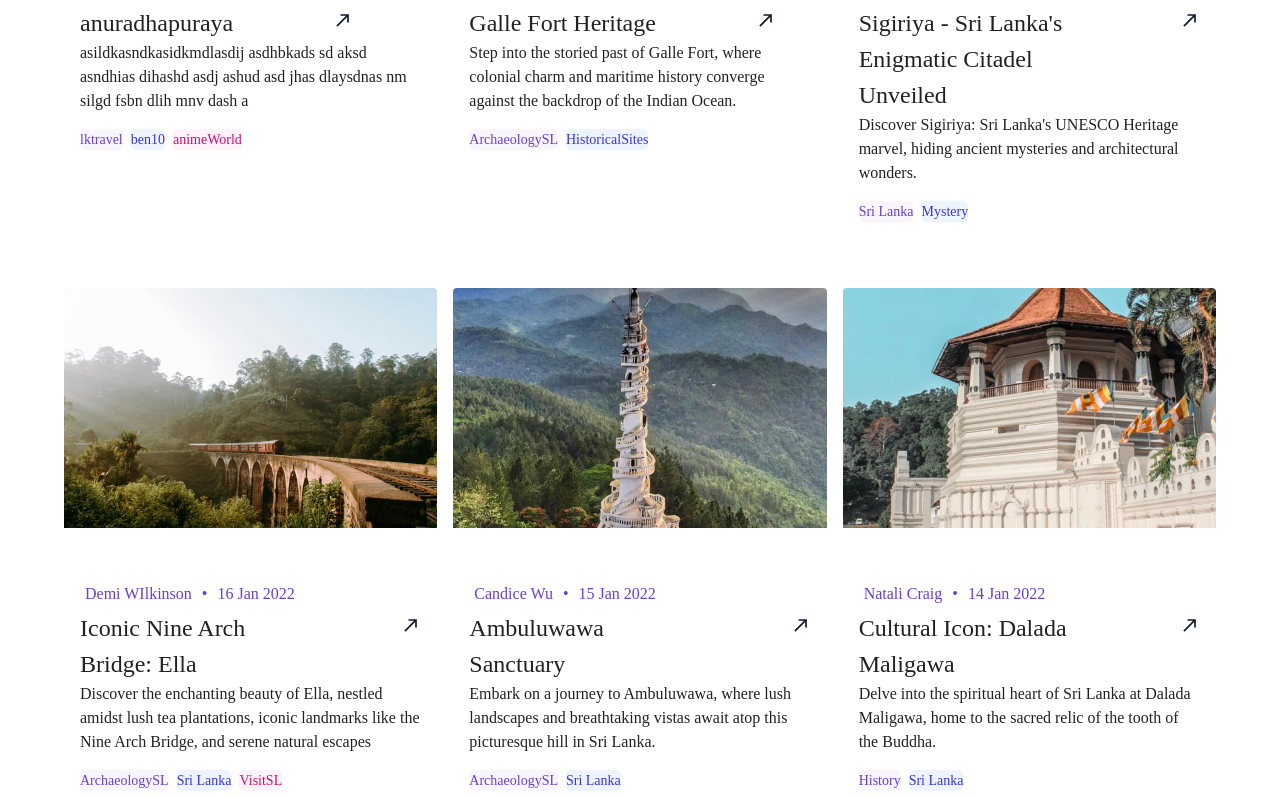
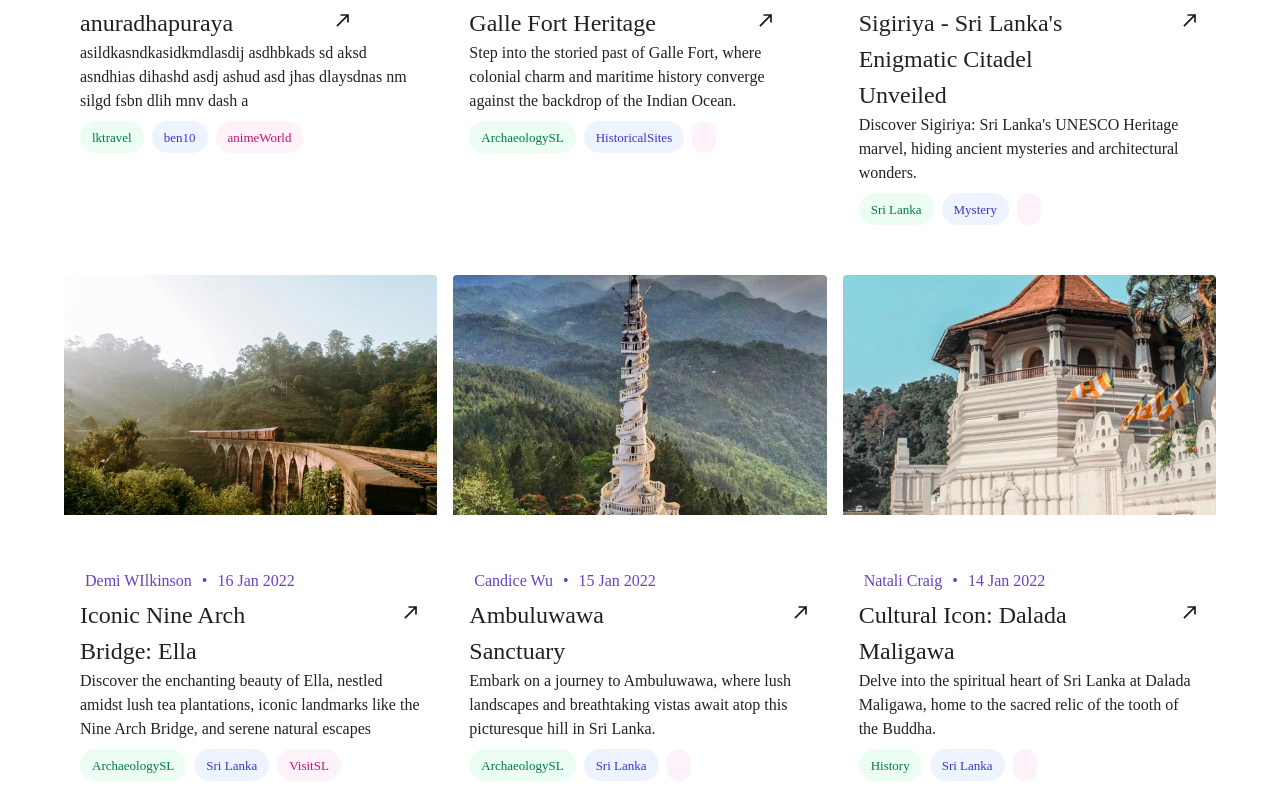
Before and after one commit to Software-Lifecycle-Consultants/slc-open-hms, a Next.js app: page /blog in a window 1280 px wide. Shown: the part 1202-2000 px from the top of the page. Built offline with nearby package versions, Linux system fonts and the light colour scheme.

Commit message:
Change data file user as author

```diff
--- a/app/blog/page.tsx
+++ b/app/blog/page.tsx
@@ -46,7 +46,7 @@ export default function blog(){
           <Grid key={item.id} item xs={12} sm={6} md={4}>
             <BlogCard
               image={item.image}
-              user={item.user}
+              author={item.author}
               date={item.date}
               title={item.title}
               description={item.description}
--- a/components/blogPage/blogcard.tsx
+++ b/components/blogPage/blogcard.tsx
@@ -6,6 +6,9 @@ import {
   Card,
   CardContent,
   Typography,
+  Grid,
+  Stack,
+  Chip,
 } from "@mui/material";
 import { useRouter } from "next/navigation";
 import NorthEastIcon from '@mui/icons-material/NorthEast';
@@ -13,7 +16,7 @@ import NorthEastIcon from '@mui/icons-material/NorthEast';
 
 interface BlogCardProps {
   image: string;
-  user: string;
+  author: string;
   date: string;
   title: string;
   description: string;
@@ -30,7 +33,7 @@ export const ulstyles={
 
 }
 
-const BlogCard: React.FC<BlogCardProps> = ({ image, user, date, title, description, tag, tag1,tag2, }) => {
+const BlogCard: React.FC<BlogCardProps> = ({ image, author, date, title, description, tag, tag1,tag2, }) => {
   const router = useRouter();
 
 
@@ -77,7 +80,7 @@ const BlogCard: React.FC<BlogCardProps> = ({ image, user, date, title, descripti
               {/* user name and date list on the card */}
                 <li style={{color: "#6941C6",
                 margin: "5px",}}>
-                {user}
+                {author}
                 </li>
                 <li style={{color: "#6941C6",
                 margin: "5px",}}>
@@ -104,32 +107,25 @@ const BlogCard: React.FC<BlogCardProps> = ({ image, user, date, title, descripti
             <Box sx={{ display: "flex" }}>
               <Box sx={{display: "flex"}}>
                 {/* hashtag list */}
-              <ul style={ulstyles} >
-                <li style={{background: "#F9F5FF",
-                color: "#6941C6",
-                borderRadius: "5px",
-                textAlign:"center",
-                gap:"3px",
-                fontSize:"14px"}}>
-                {tag}
-                </li>
-                <li style={{background: "#EEF4FF",
-                color: "#3538CD",
-                borderRadius: "5px",
-                gap:"3px",
-                textAlign:"center",
-                fontSize:"14px"}}>
-                {tag1}
-                </li>
-                <li style={{background: "#FDF2FA",
-                color: "#C11574",
-                borderRadius: "5px",
-                gap:"3px",
-                textAlign:"center",
-                fontSize:"14px"}}>
-                {tag2}
-                </li>
-              </ul>
+                <Grid item mt={1}>
+              <Stack spacing={1} alignItems="center">
+                <Stack direction="row" spacing={1}>
+                  {/* Tags */}
+                  <Chip
+                    sx={{ color: "#027A48", bgcolor: "#ECFDF3" }}
+                    label={tag}/>
+
+                  <Chip
+                    sx={{ color: "#3538CD", bgcolor: "#EEF4FF" }}
+                    label={tag1}
+                  />
+                  <Chip
+                    sx={{ color: "#C11574", bgcolor: "#FDF2FA" }}
+                    label={tag2}
+                  />
+                </Stack>
+              </Stack>
+            </Grid>
                 </Box>
               </Box>
         </CardContent>
--- a/data/blogPage.ts
+++ b/data/blogPage.ts
@@ -3,7 +3,7 @@ export const blogData = [
     {
         id: 1,
         image: "/images/blogPage/anuradhapura.webp",
-        user: "saman kumara",
+        author: "saman kumara",
         date: "5 jan 2024",
         title: "anuradhapuraya",
         description: "asildkasndkasidkmdlasdij asdhbkads sd aksd asndhias dihashd asdj ashud asd jhas dlaysdnas nm silgd fsbn dlih mnv dash a ",
@@ -14,7 +14,7 @@ export const blogData = [
     {
         id: 2,
         image: "/images/blogPage/galle.webp",
-        user: "Lana Steiner",
+        author: "Lana Steiner",
         date: "18 Jan 2022",
         title: "Galle Fort Heritage",
         description: "Step into the storied past of Galle Fort, where colonial charm and maritime history converge against the backdrop of the Indian Ocean.",
@@ -25,7 +25,7 @@ export const blogData = [
     {
         id: 3,
         image: "/images/blogPage/sigiriya.webp",
-        user: "Alec Whitten",
+        author: "Alec Whitten",
         date: "17 Jan 2022",
         title: "Sigiriya - Sri Lanka's Enigmatic Citadel Unveiled",
         description: "Discover Sigiriya: Sri Lanka's UNESCO Heritage marvel, hiding ancient mysteries and architectural wonders.",
@@ -36,7 +36,7 @@ export const blogData = [
     {
         id: 4,
         image: "/images/blogPage/ella.webp",
-        user: "Demi WIlkinson",
+        author: "Demi WIlkinson",
         date: "16 Jan 2022",
         title: "Iconic Nine Arch Bridge: Ella",
         description: "Discover the enchanting beauty of Ella, nestled amidst lush tea plantations, iconic landmarks like the Nine Arch Bridge, and serene natural escapes",
@@ -47,7 +47,7 @@ export const blogData = [
     {
         id: 5,
         image: "/images/blogPage/ambuluwawa.webp",
-        user: "Candice Wu",
+        author: "Candice Wu",
         date: "15 Jan 2022",
         title: "Ambuluwawa Sanctuary",
         description: "Embark on a journey to Ambuluwawa, where lush landscapes and breathtaking vistas await atop this picturesque hill in Sri Lanka.",
@@ -58,7 +58,7 @@ export const blogData = [
     {
         id: 6,
         image: "/images/blogPage/kandy.webp",
-        user: "Natali Craig ",
+        author: "Natali Craig ",
         date: "14 Jan 2022",
         title: "Cultural Icon: Dalada Maligawa",
         description: "Delve into the spiritual heart of Sri Lanka at Dalada Maligawa, home to the sacred relic of the tooth of the Buddha.",
```
